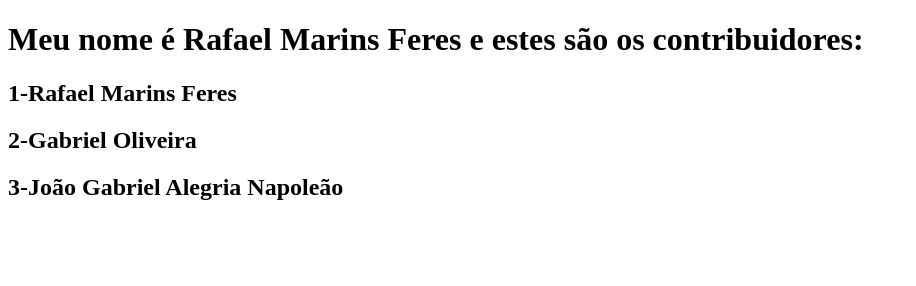
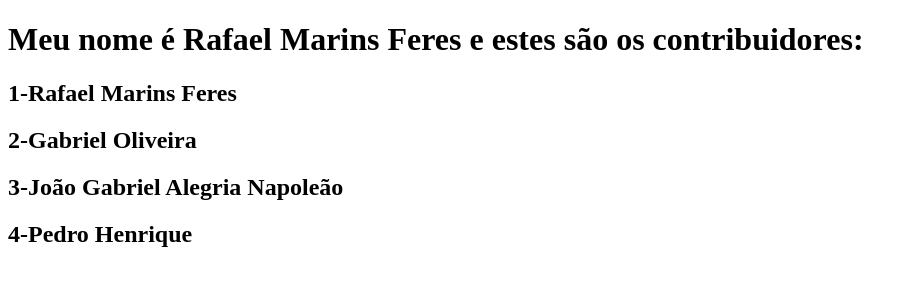
Before and after one commit to pedroh117/lasalle.2021.1.cscw.pullrequest.rafaelferes, a plain HTML site: page index.html in a window 1280 px wide. Shown: the whole page, without its empty margins (0-916 px from the left). Drawn offline with Linux system fonts and the light colour scheme.

Commit message:
Update index.html

```diff
--- a/index.html
+++ b/index.html
@@ -6,6 +6,7 @@
 <h2>1-Rafael Marins Feres</h2>
 <h2>2-Gabriel Oliveira</h2>
 <h2>3-João Gabriel Alegria Napoleão</h2>
+<h2>4-Pedro Henrique</h2>
 
 </body>
 </html>
```
